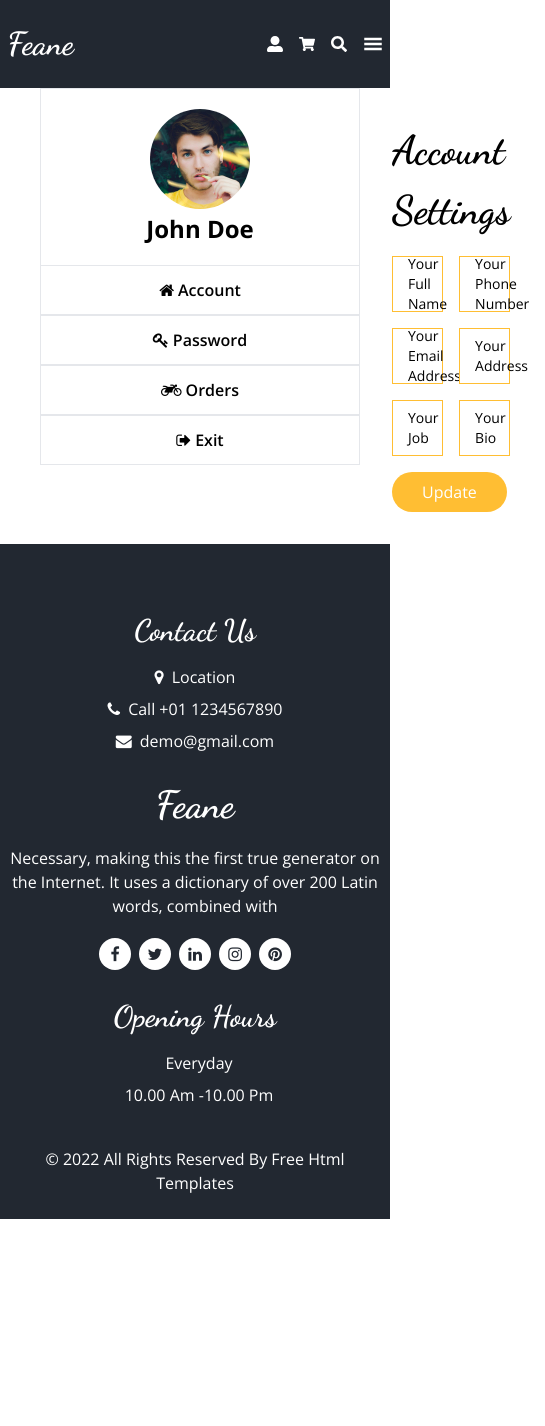
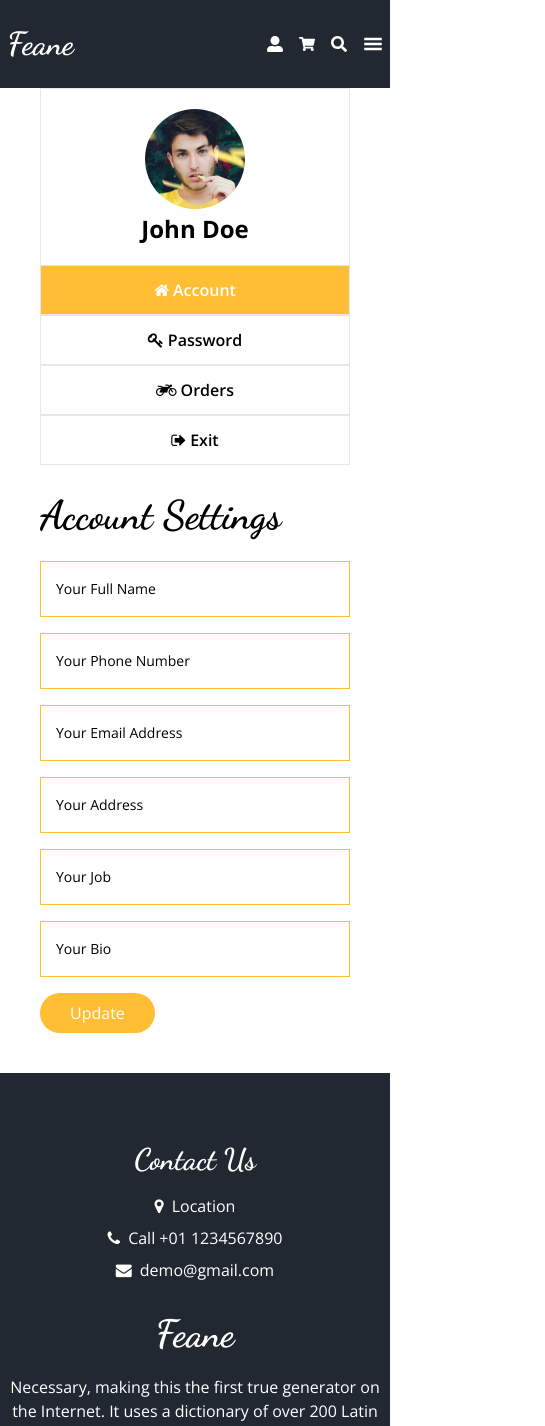
Before and after one commit to Harhat18/food-ordering, a Next.js app: page /profile in a window 390 px wide. Shown: the top 1426 px of the page, 545 px wide, since content can reach past the window. Before the commit the page ends 1219 px from the top, so only its background shows below. Built offline with nearby package versions, Linux system fonts and the light colour scheme.

Commit message:
Addcommit  profile page orders

```diff
--- /dev/null
+++ b/components/profile/Account.jsx
@@ -0,0 +1,100 @@
+import React from "react";
+import Input from "../../components/form/Input";
+import Title from "../../components/ui/Title";
+import { useFormik } from "formik";
+import { profileSchema } from "../../schema/profile";
+
+const Account = () => {
+  const onSubmit = async (values, actions) => {
+    await new Promise((resolve) => setTimeout(resolve, 4000));
+    actions.resetForm();
+  };
+
+  const { values, errors, touched, handleSubmit, handleChange, handleBlur } =
+    useFormik({
+      initialValues: {
+        fullName: "",
+        phoneNumber: "",
+        email: "",
+        address: "",
+        job: "",
+        bio: "",
+      },
+      onSubmit,
+      validationSchema: profileSchema,
+    });
+  const inputs = [
+    {
+      id: 1,
+      name: "fullName",
+      type: "text",
+      placeholder: "Your Full Name",
+      value: values.fullName,
+      errorMessage: errors.fullName,
+      touched: touched.fullName,
+    },
+    {
+      id: 2,
+      name: "phoneNumber",
+      type: "number",
+      placeholder: "Your Phone Number",
+      value: values.phoneNumber,
+      errorMessage: errors.phoneNumber,
+      touched: touched.phoneNumber,
+    },
+    {
+      id: 3,
+      name: "email",
+      type: "email",
+      placeholder: "Your Email Address",
+      value: values.email,
+      errorMessage: errors.email,
+      touched: touched.email,
+    },
+    {
+      id: 4,
+      name: "address",
+      type: "text",
+      placeholder: "Your Address",
+      value: values.address,
+      errorMessage: errors.address,
+      touched: touched.address,
+    },
+    {
+      id: 5,
+      name: "job",
+      type: "text",
+      placeholder: "Your Job",
+      value: values.job,
+      errorMessage: errors.job,
+      touched: touched.job,
+    },
+    {
+      id: 6,
+      name: "bio",
+      type: "text",
+      placeholder: "Your Bio",
+      value: values.bio,
+      errorMessage: errors.bio,
+      touched: touched.bio,
+    },
+  ];
+  return (
+    <form className="lg:p-8 flex-1 lg:mt-0 mt-5">
+      <Title addClass="text-[40px]">Account Settings</Title>
+      <div className="grid lg:grid-cols-2 grid-cols-1 gap-4 mt-4">
+        {inputs.map((input) => (
+          <Input
+            key="input.id"
+            {...input}
+            onBlur={handleBlur}
+            onChange={handleChange}
+          />
+        ))}
+      </div>
+      <button className="btn-primary mt-4">Update</button>
+    </form>
+  );
+};
+
+export default Account;
--- /dev/null
+++ b/components/profile/Order.jsx
@@ -0,0 +1,54 @@
+import React from "react";
+import Title from "../ui/Title";
+
+const Order = () => {
+  return (
+    <div className="lg:p-8 flex-1 lg:mt-0 mt-5">
+      <Title addClass="text-[40px]">Orders</Title>
+      <div className="overflow-x-auto w-full mt-5">
+        <table className="w-full text-sm text-center text-gray-500 min-w-[1000px]">
+          <thead className="text-xs text-gray-400 uppercase bg-gray-700">
+            <tr>
+              <th scope="col" className="py-3 px-6">
+                ID
+              </th>
+              <th scope="col" className="py-3 px-6">
+                ADRESS
+              </th>
+              <th scope="col" className="py-3 px-6">
+                DATE
+              </th>
+              <th scope="col" className="py-3 px-6">
+                TOTAL
+              </th>
+              <th scope="col" className="py-3 px-6">
+                STATUS
+              </th>
+            </tr>
+          </thead>
+          <tbody>
+            <tr className="transition-all bg-secondary border-gray-700 hover:bg-primary ">
+              <td className="py-4 px-6 font-medium whitespace-nowrap hover:text-white flex items-center gap-x-1 justify-center">
+                <span>63107...</span>
+              </td>
+              <td className="py-4 px-6 font-medium whitespace-nowrap hover:text-white">
+                Adana
+              </td>
+              <td className="py-4 px-6 font-medium whitespace-nowrap hover:text-white">
+                01-09-2022
+              </td>
+              <td className="py-4 px-6 font-medium whitespace-nowrap hover:text-white">
+                $18
+              </td>
+              <td className="py-4 px-6 font-medium whitespace-nowrap hover:text-white">
+                preparing
+              </td>
+            </tr>
+          </tbody>
+        </table>
+      </div>
+    </div>
+  );
+};
+
+export default Order;
--- /dev/null
+++ b/components/profile/Password.jsx
@@ -0,0 +1,64 @@
+import React from "react";
+import Input from "../../components/form/Input";
+import Title from "../../components/ui/Title";
+import { useFormik } from "formik";
+
+import { newPasswordSchema } from "../../schema/newPassword";
+
+const Password = () => {
+  const onSubmit = async (values, actions) => {
+    await new Promise((resolve) => setTimeout(resolve, 4000));
+    actions.resetForm();
+    console.log("values", values);
+  };
+
+  const { values, errors, touched, handleSubmit, handleChange, handleBlur } =
+    useFormik({
+      initialValues: {
+        password: "",
+        confirmPassword: "",
+      },
+      onSubmit,
+      validationSchema: newPasswordSchema,
+    });
+  const inputs = [
+    {
+      id: 1,
+      name: "password",
+      type: "password",
+      placeholder: "Your Password",
+      value: values.password,
+      errorMessage: errors.password,
+      touched: touched.password,
+    },
+    {
+      id: 2,
+      name: "confirmPassword",
+      type: "password",
+      placeholder: "Your Confirm Password",
+      value: values.confirmPassword,
+      errorMessage: errors.confirmPassword,
+      touched: touched.confirmPassword,
+    },
+  ];
+  return (
+    <form className="lg:p-8 flex-1 lg:mt-0 mt-5" onSubmit={handleSubmit}>
+      <Title addClass="text-[40px]">Password</Title>
+      <div className="grid lg:grid-cols-2 grid-cols-1 gap-4 mt-4">
+        {inputs.map((input) => (
+          <Input
+            key={input.id}
+            {...input}
+            onBlur={handleBlur}
+            onChange={handleChange}
+          />
+        ))}
+      </div>
+      <button className="btn-primary mt-4" type="submit">
+        Update
+      </button>
+    </form>
+  );
+};
+
+export default Password;
--- a/pages/profile/index.jsx
+++ b/pages/profile/index.jsx
@@ -1,87 +1,16 @@
 import Image from "next/image";
-import Input from "../../components/form/Input";
-import Title from "../../components/ui/Title";
-import { useFormik } from "formik";
-import { profileSchema } from "../../schema/profile";
+
+import { useState } from "react";
+import Account from "../../components/profile/Account";
+import Order from "../../components/profile/Order";
+import Password from "../../components/profile/Password";
 
 const Profile = () => {
-  const onSubmit = async (values, actions) => {
-    await new Promise((resolve) => setTimeout(resolve, 4000));
-    actions.resetForm();
-  };
+  const [tabs, setTabs] = useState(0);
 
-  const { values, errors, touched, handleSubmit, handleChange, handleBlur } =
-    useFormik({
-      initialValues: {
-        fullName: "",
-        phoneNumber: "",
-        email: "",
-        address: "",
-        job: "",
-        bio: "",
-      },
-      onSubmit,
-      validationSchema: profileSchema,
-    });
-  const inputs = [
-    {
-      id: 1,
-      name: "fullName",
-      type: "text",
-      placeholder: "Your Full Name",
-      value: values.fullName,
-      errorMessage: errors.fullName,
-      touched: touched.fullName,
-    },
-    {
-      id: 2,
-      name: "phoneNumber",
-      type: "number",
-      placeholder: "Your Phone Number",
-      value: values.phoneNumber,
-      errorMessage: errors.phoneNumber,
-      touched: touched.phoneNumber,
-    },
-    {
-      id: 3,
-      name: "email",
-      type: "email",
-      placeholder: "Your Email Address",
-      value: values.email,
-      errorMessage: errors.email,
-      touched: touched.email,
-    },
-    {
-      id: 4,
-      name: "address",
-      type: "text",
-      placeholder: "Your Address",
-      value: values.address,
-      errorMessage: errors.address,
-      touched: touched.address,
-    },
-    {
-      id: 5,
-      name: "job",
-      type: "text",
-      placeholder: "Your Job",
-      value: values.job,
-      errorMessage: errors.job,
-      touched: touched.job,
-    },
-    {
-      id: 6,
-      name: "bio",
-      type: "text",
-      placeholder: "Your Bio",
-      value: values.bio,
-      errorMessage: errors.bio,
-      touched: touched.bio,
-    },
-  ];
   return (
-    <div className="flex px-10 min-h-[calc(100vh_-_433px)]">
-      <div className="w-80 flex-shrink-0">
+    <div className="flex px-10 min-h-[calc(100vh_-_433px)] lg:flex-row flex-col lg:mb-0 mb-10">
+      <div className="lg:w-80 w-100 flex-shrink-0">
         <div className="relative flex flex-col items-center px-10 py-5 border border-b-0">
           <Image
             src="/images/client2.jpg"
@@ -93,38 +22,47 @@ const Profile = () => {
           <b className="text-2xl mt-1">John Doe</b>
         </div>
         <ul className="text-center font-semibold">
-          <li className="border w-full p-3 cursor-pointer hover:bg-primary hover:text-white transition-all">
+          <li
+            className={`border w-full p-3 cursor-pointer hover:bg-primary hover:text-white transition-all ${
+              tabs === 0 && "bg-primary text-white"
+            }`}
+            onClick={() => setTabs(0)}
+          >
             <i className="fa fa-home"></i>
             <button className="ml-1 ">Account</button>
           </li>
-          <li className="border w-full p-3 cursor-pointer hover:bg-primary hover:text-white transition-all">
+          <li
+            className={`border w-full p-3 cursor-pointer hover:bg-primary hover:text-white transition-all ${
+              tabs === 1 && "bg-primary text-white"
+            }`}
+            onClick={() => setTabs(1)}
+          >
             <i className="fa fa-key"></i>
             <button className="ml-1">Password</button>
           </li>
-          <li className="border w-full p-3 cursor-pointer hover:bg-primary hover:text-white transition-all">
+          <li
+            className={`border w-full p-3 cursor-pointer hover:bg-primary hover:text-white transition-all ${
+              tabs === 2 && "bg-primary text-white"
+            }`}
+            onClick={() => setTabs(2)}
+          >
             <i className="fa fa-motorcycle"></i>
             <button className="ml-1">Orders</button>
           </li>
-          <li className="border w-full p-3 cursor-pointer hover:bg-primary hover:text-white transition-all">
+          <li
+            className={`border w-full p-3 cursor-pointer hover:bg-primary hover:text-white transition-all ${
+              tabs === 3 && "bg-primary text-white"
+            }`}
+            onClick={() => setTabs(3)}
+          >
             <i className="fa fa-sign-out"></i>
             <button className="ml-1">Exit</button>
           </li>
         </ul>
       </div>
-      <form className="p-8 flex-1">
-        <Title addClass="text-[40px]">Account Settings</Title>
-        <div className="grid grid-cols-2 gap-4 mt-4">
-          {inputs.map((input) => (
-            <Input
-              key="input.id"
-              {...input}
-              onBlur={handleBlur}
-              onChange={handleChange}
-            />
-          ))}
-        </div>
-        <button className="btn-primary mt-4">Update</button>
-      </form>
+      {tabs === 0 && <Account />}
+      {tabs === 1 && <Password />}
+      {tabs === 2 && <Order />}
     </div>
   );
 };
--- /dev/null
+++ b/schema/newPassword.js
@@ -0,0 +1,14 @@
+import * as Yup from "yup";
+
+export const newPasswordSchema = Yup.object({
+  password: Yup.string()
+    .required("Password is required.")
+    .min(8, "Password must be at least 8 characters.")
+    .matches(
+      /^(?=.*[a-z])(?=.*[A-Z])(?=.*\d)(?=.*[@$!%*?&])[A-Za-z\d@$!%*?&]{8,}$/,
+      "Password must contain at least one uppercase, one lowercase, one number and one special character."
+    ),
+  confirmPassword: Yup.string()
+    .required("Confirm password is required.")
+    .oneOf([Yup.ref("password"), null], "Passwords must match."),
+});
```
